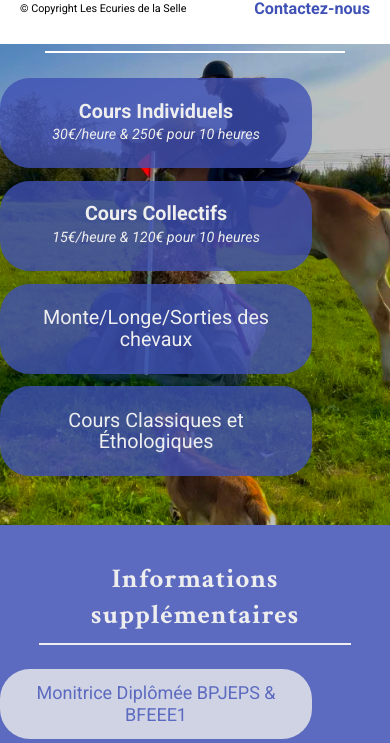
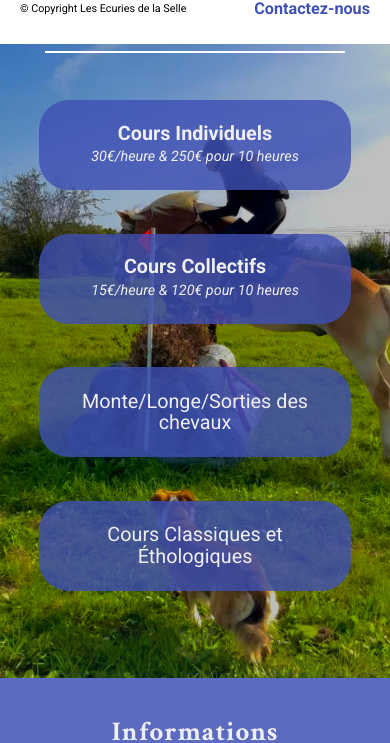
Before and after one commit to GoutteDooo/Site_Ecurie, a React (Vite) app: page /cours in a window 390 px wide. Shown: the part 800-1543 px from the top of the page. Built offline with nearby package versions, Linux system fonts and the light colour scheme.

Commit message:
style(Cours/prestations): responsive ok

```diff
--- a/src/components/cours/Tarifs.jsx
+++ b/src/components/cours/Tarifs.jsx
@@ -2,6 +2,7 @@ import React from "react";
 import Bubble from "../../components/Bubble";
 import { BG_COLOR } from "../../utils/variables";
 import { CONTENT_PRESTATIONS } from "../../data/Tarifs_data";
+import ScrollArrow from "../ScrollArrow";
 
 /**
  * Display les tarifs des cours
@@ -9,11 +10,13 @@ import { CONTENT_PRESTATIONS } from "../../data/Tarifs_data";
  */
 const Tarifs = () => {
   const SECONDARY_COLOR_OPACITY = "#3f51b5cc";
+  console.log(window.innerWidth);
 
   return (
     <div className="cours__tarifs">
       <div className="cours__tarifs--bg"></div>
       <h1>Nos Prestations</h1>
+      <div className="cours__tarifs--content">
         {CONTENT_PRESTATIONS.map((c, i) => (
           <Bubble
             bgColor={SECONDARY_COLOR_OPACITY}
@@ -23,6 +26,10 @@ const Tarifs = () => {
             borderColor={SECONDARY_COLOR_OPACITY}
           />
         ))}
+        {window.innerWidth < 1280 ? (
+          <ScrollArrow size={70} scrolling={2} />
+        ) : null}
+      </div>
     </div>
   );
 };
--- a/src/styles/pages/cours/_tarifs.scss
+++ b/src/styles/pages/cours/_tarifs.scss
@@ -2,6 +2,8 @@
   width: 100%;
   position: relative;
   padding-bottom: 2rem;
+  margin: 0 auto;
+  height: $vh;
   &--bg {
     position: absolute;
     background-image: url("/assets/images/cours.jpg");
@@ -12,6 +14,9 @@
     width: 100%;
     z-index: -1;
     filter: brightness(0.75) saturate(1.5);
+    @include desktop {
+      background-attachment: fixed;
+    }
   }
   h1 {
     color: white;
@@ -30,5 +35,27 @@
         width: 0;
       }
     }
+    @include desktop {
+      &:after {
+        width: min(80%, 780px);
+      }
+    }
+  }
+  &--content {
+    @include verticalCenter;
+    flex-direction: column;
+    justify-content: space-around;
+    margin: auto;
+    height: 80%;
+    @include desktop {
+      align-items: start;
+      flex-direction: row;
+      width: min(80%, 800px);
+      flex-wrap: wrap;
+      align-content: start;
+    }
+  }
+  @include desktop {
+    height: 400px;
   }
 }
```
Lines whose indentation alone changed are shown as unchanged.
